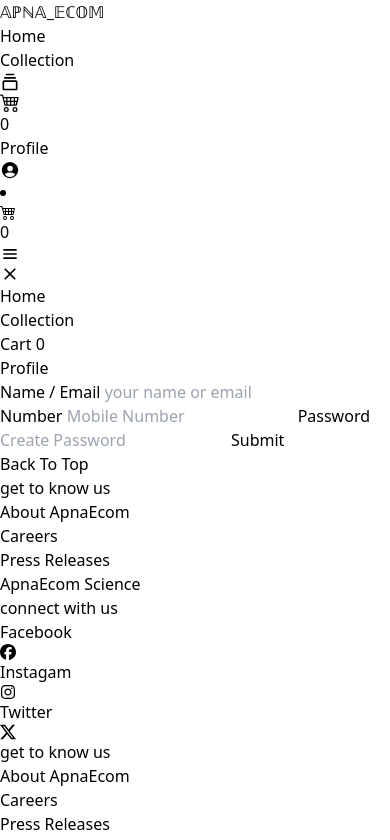
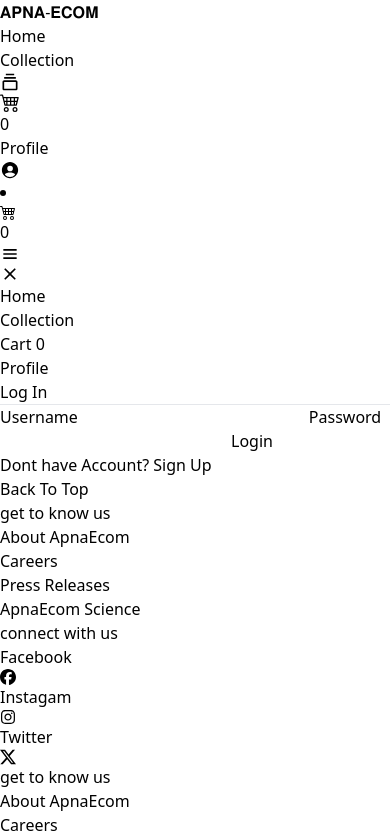
Before and after one commit to PrajwalKamdi/Apna-Ecom, a React (Vite) app: page /profile in a window 390 px wide. Shown: the top 840 px of the page. Built offline with nearby package versions, Linux system fonts and the light colour scheme.

Commit message:
Login and SignUp pages add

```diff
--- a/src/Components/Cart/Cart.jsx
+++ b/src/Components/Cart/Cart.jsx
@@ -1,9 +1,12 @@
 import { useDispatch, useSelector } from "react-redux";
 import { cartAction } from "../../Store/CartSlice";
 import { MdDelete } from "react-icons/md";
+import { useState } from "react";
 function Cart() {
   const value = useSelector((store) => store.cartSlice);
+  const [price, setPrice] = useState([]);
   const dispatch = useDispatch();
+  let ok = 0;
   return (
     <div className="mt-[80px] gap-5 lg:px-16 px-5">
       <h1 className="uppercase py-2 text-xl font-semibold">
@@ -14,6 +17,9 @@
           <div
             key={item.id}
             className="grid grid-cols-3 border text-[8px] md:text-[15px] items-center p-2 md:gap-5 md:p-5 mb-10"
+            onLoad={() => {
+              setPrice(item.price);
+            }}
           >
             <img
               src={item.image}
@@ -40,6 +46,7 @@
                 className="p-[2px] md:p-2 border bg-slate-200 font-semibold rounded-sm flex items-center space-x-3"
                 onClick={() => {
                   dispatch(cartAction.removeFromCart(item));
+                  setPrice(price - item.price);
                 }}
               >
                 Delete <MdDelete />
@@ -47,11 +54,23 @@
             </div>
           </div>
         ))}
+
         <div className="border text-[10px] md:text-[15px] my-10 p-5">
-          <p>Total : 1000$</p>
-          <p>Discount : 10$</p>
-          <p>Total : 990$</p>
-          <button className="bg-yellow-400  p-1 md:p-2 rounded-sm">
+          <p className="">
+            Total : {price}
+            <span className="text-green-600">$</span>
+          </p>
+          <p>Delivery Fee : 10$</p>
+          <p>
+            Total : {price + 10}
+            <span className="text-green-600">$</span>
+          </p>
+          <button
+            className="bg-yellow-400  p-1 md:p-2 rounded-sm"
+            onClick={()=>{
+              alert("Order Placed Successfully!")
+            }}
+          >
             Place Order{" "}
           </button>
         </div>
--- a/src/Components/Header/Header.jsx
+++ b/src/Components/Header/Header.jsx
@@ -16,7 +16,9 @@
     <header className="shadow-md  bg-white fixed top-0 right-0 left-0 ">
       <nav className="flex justify-between items-center lg:px-16 lg:py-5 md:px-12 px-3 py-3">
         <div>
-          <NavLink to={"/"}><h1 className="text-xl md:text-2xl">𝔸ℙℕ𝔸_𝔼ℂ𝕆𝕄 </h1></NavLink>
+          <NavLink to={"/"}>
+            <h1 className="text-xl md:text-2xl text-[brown]  ">𝐀𝐏𝐍𝐀-𝐄𝐂𝐎𝐌 </h1>
+          </NavLink>
         </div>
         <div className="hidden lg:block">
           <ul className="flex gap-10">
@@ -25,8 +27,8 @@
                 to={"/"}
                 className={({ isActive }) =>
                   isActive
-                    ?"text-orange-500"
-                    : ""
+                    ? "font-bold underline underline-offset-8"
+                    : "font-semibold"
                 }
               >
                 Home
@@ -37,8 +39,8 @@
                 to={"/collection"}
                 className={({ isActive }) =>
                   isActive
-                    ?  "text-orange-500"
-                    : ""
+                    ? "font-bold underline underline-offset-8"
+                    : "font-semibold"
                 }
               >
                 <span className="flex items-center space-x-2">
@@ -54,8 +56,8 @@
                 to={"/cart"}
                 className={({ isActive }) => {
                   isActive
-                    ? "text-orange-500"
-                    : "";
+                    ? "font-bold underline underline-offset-8"
+                    : "font-semibold";
                 }}
               >
                 <span className="flex items-center ">
@@ -71,14 +73,14 @@
                 to={"/profile"}
                 className={({ isActive }) =>
                   isActive
-                    ? "text-orange-500"
-                    : ""
+                    ? "font-bold underline underline-offset-8"
+                    : "font-semibold"
                 }
               >
                 <span className="flex items-center">
                   Profile
                   <span>
-                    <IoPersonCircleSharp size={20}/>
+                    <IoPersonCircleSharp size={20} />
                   </span>
                 </span>
               </NavLink>
--- a/src/Components/Profile/Profile.jsx
+++ b/src/Components/Profile/Profile.jsx
@@ -1,20 +1,20 @@
 import React from "react";
-import { Form } from "react-router-dom";
+import { Form, Link } from "react-router-dom";
 
 function Profile() {
   return (
-    <div className="mt-[80px] md:px-16 md:line-clamp-none line-clamp-6 px-3 mb-5">
-      <Form action={"/"} className=" my-10 p-5 border mx-auto lg:w-1/2 space-y-2 bg-blue-200">
+    <div className="mt-[80px] md:px-16 my-10  px-3 md:w-[50%] mx-auto ">
+      <Form action={"/"} className="border p-5 space-y-3  rounded-md bg-neon-100">
+      <h1 className="text-center text-xl">Log In</h1>
+      <hr />
+        <label htmlFor="name" className="mt-2">Username</label>
+        <input type="text" id="name" className="border w-full p-2 rounded-md bg-slate-100 outline-none " required/>
+        <label htmlFor="name">Password</label>
+        <input type="password" id="name" className="border w-full p-2 rounded-md bg-slate-100 outline-none" required/>
+        <button type="submit" className="p-2 mt-2 border bg-slate-300 rounded-md w-full outline-none">Login </button>
+        <p className="">Dont have Account? <Link to={"/profile/sign up"} className=" font-semibold">Sign Up</Link></p>
+      </Form>
 
-          <label htmlFor="name">Name / Email </label>
-          <input type="text" id="name" className="border border-blue-300 rounded-md p-2 w-full capitalize" placeholder="your name or email"/>
-          <label htmlFor="name">Number </label>
-          <input type="text" id="name" className="border border-blue-300 rounded-md p-2 w-full" placeholder="Mobile Number"/>
-          <label htmlFor="name">Password </label>
-          <input type="password" id="name" className="border border-blue-300 rounded-md p-2 w-full" placeholder="Create Password"/>
-          <button type="submit" className="border border-black p-2 rounded-md">Submit</button>
-
-      </Form>
     </div>
   );
 }
--- /dev/null
+++ b/src/Components/Profile/Sign_Up.jsx
@@ -0,0 +1,86 @@
+import React from "react";
+import { Form, Link } from "react-router-dom";
+
+function Sign_Up() {
+  return (
+    <div className="mt-[80px] md:px-16 my-10  px-3 md:w-[70%] mx-auto text-[12px] md:text-[15px] ">
+      <Form
+        action={"/profile"}
+        className="border p-5 space-y-3  rounded-md bg-neon-100 my-auto"
+      >
+        <h1 className="text-center text-xl">Log In</h1>
+        <hr />
+        <div className="grid grid-cols-2 justify-between gap-5">
+          <div className="">
+            <input
+              type="text"
+              id="name"
+              className="border   p-2 rounded-md bg-slate-100 outline-none w-full"
+              required
+              placeholder="First Name"
+            />
+          </div>
+          <div className="">
+            <input
+              type="text"
+              id="name"
+              className="border w-full p-2 rounded-md bg-slate-100 outline-none"
+              required
+              placeholder="Last Name"
+            />
+          </div>
+          <div>
+            <input
+              type="text"
+              id="name"
+              className="border w-full  p-2 rounded-md bg-slate-100 outline-none "
+              required
+              placeholder="Phone Number"
+            />
+          </div>
+          <div>
+            <input
+              type="email"
+              id="name"
+              className="border w-full  p-2 rounded-md bg-slate-100 outline-none"
+              required
+              placeholder="Your Email"
+            />
+          </div>
+          <div>
+            <input
+              type="password"
+              id="name"
+              className="border w-full p-2 rounded-md bg-slate-100 outline-none"
+              required
+              placeholder="Create Password"
+            />
+          </div>
+          <div>
+            <input
+              type="password"
+              id="name"
+              className="border w-full  p-2 rounded-md bg-slate-100 outline-none"
+              required
+              placeholder="Confirm Password"
+            />
+          </div>
+        </div>
+        <button
+          type="submit"
+          className="p-2 mt-2 border bg-slate-300 rounded-md w-full outline-none"
+        >
+         Sign Up
+        </button>
+        <p className="">
+          Already Have Account? {" "}
+          <Link to={"/profile"} className=" font-semibold">
+            Log In
+          </Link>
+        </p>
+      </Form>
+    </div>
+  );
+}
+
+export default Sign_Up;
--- a/src/main.jsx
+++ b/src/main.jsx
@@ -17,6 +17,7 @@
 import store from "./Store/Store.js";
 import SubHome from "./Components/Home/SubHome.jsx";
 import SingleProduct from "./Components/Single_Product/SingleProduct.jsx";
+import Sign_Up from "./Components/Profile/Sign_Up.jsx";
 const router = createBrowserRouter(
   createRoutesFromElements(
     <Route path="/" element={<App />}>
@@ -24,8 +25,11 @@
       <Route path="/collection" element={<AllCollection />} />
       <Route path="/cart" element={<Cart />} />
       <Route path="profile" element={<Profile />} />
+      <Route path="/profile/sign up" element={<Sign_Up />} />
+
       <Route path="/collection/:id" element={<SingleProduct />} />
       <Route path="/:id" element={<SingleProduct />} />
+
 
 
     </Route>
```
